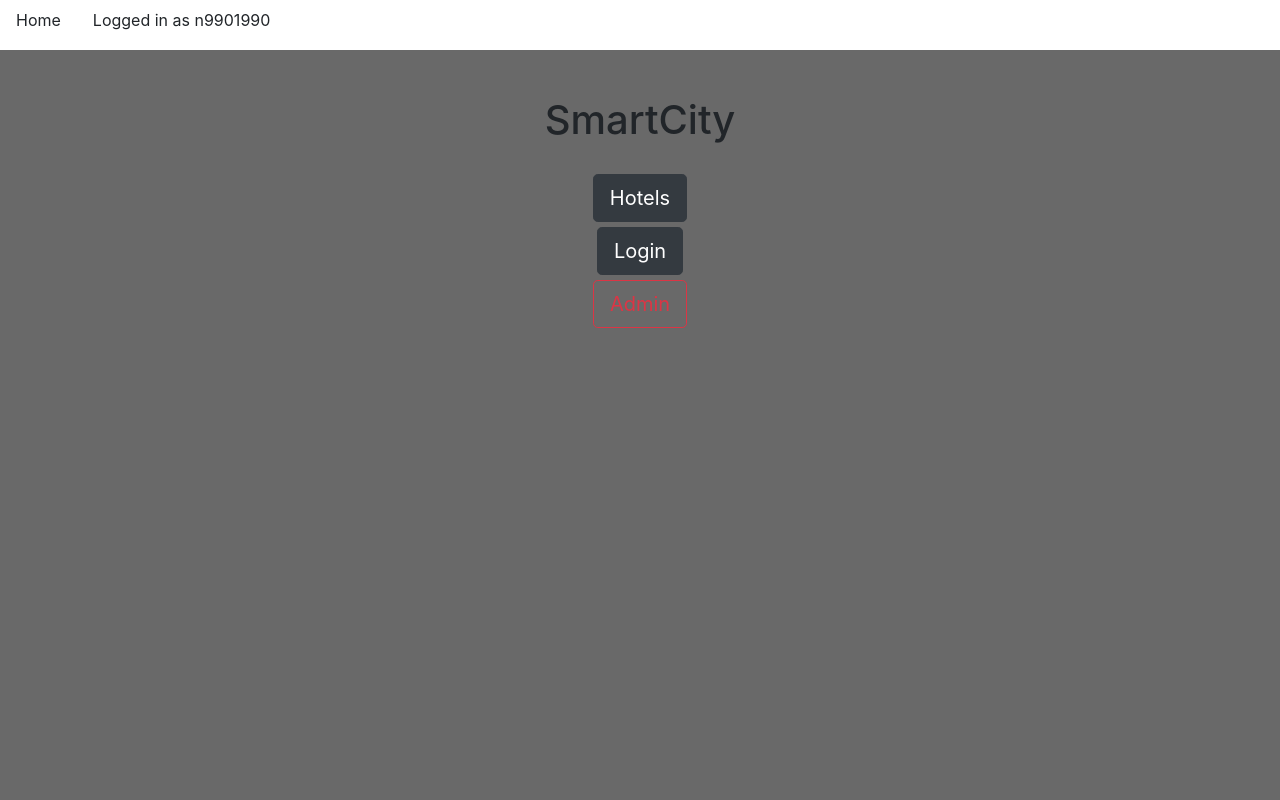
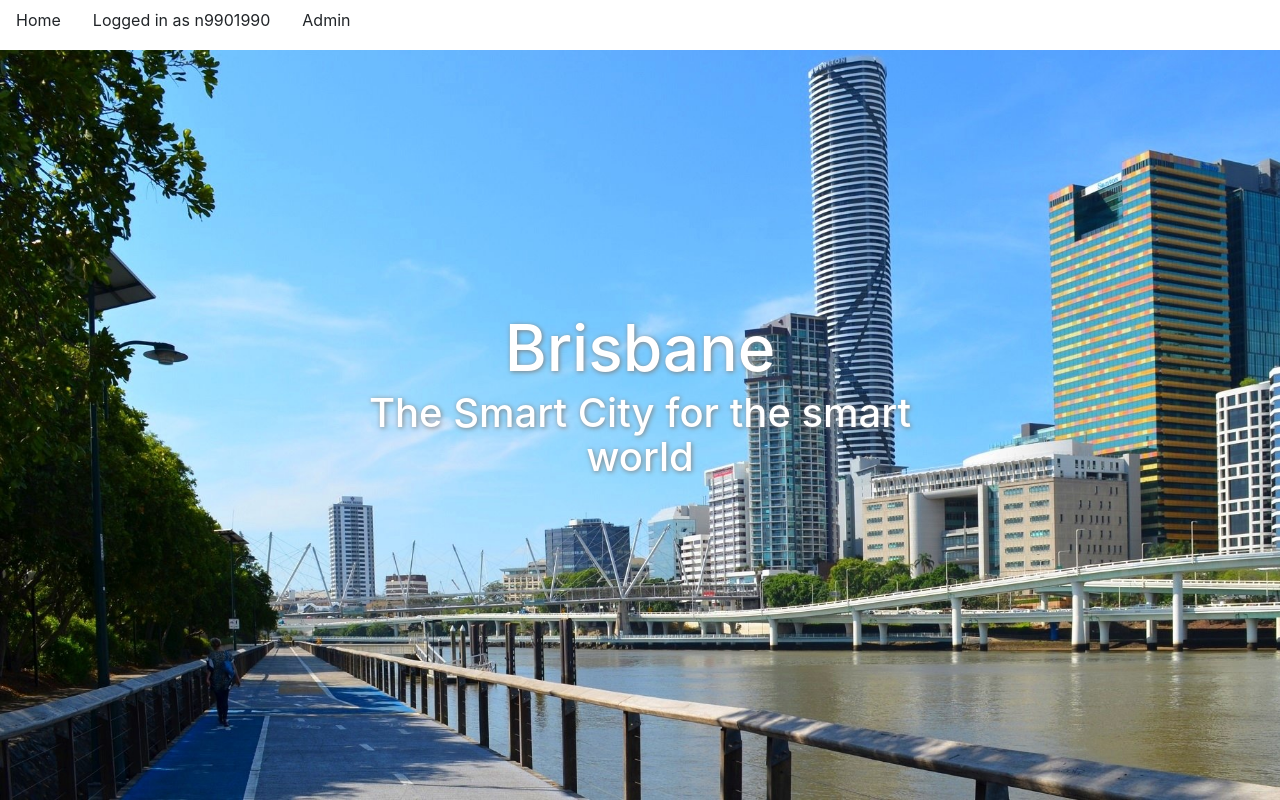
Before and after one commit to jiashengc/IFB299, a Django app: page / in a window 1280 px wide. Run offline with Django 3.2, Linux system fonts and the light colour scheme; a user stored in the database is signed in; parts of the project's set-up code (start-up, migrations or seed data) failed here and were passed over; some libraries are stand-ins or nearby versions.

Commit message:
Made the front-page look nice

```diff
--- a/smartcity/static/nav.css
+++ b/smartcity/static/nav.css
@@ -4,6 +4,7 @@
 }
 
 .navigation {
+    z-index: 10;
     background-color: white;
-    min-height: 50px;
+    height: 50px;
 }
--- a/smartcity/static/style.css
+++ b/smartcity/static/style.css
@@ -1,7 +1,42 @@
-body {background-color: DimGray;}
+body {
+    background-color: DimGray;
+}
 
-br {display: block;
-    margin: 10px 0;}
+br {
+    display: block;
+    margin: 10px 0;
+}
 
 br5 {display: block;
-     margin: 5px 0;}
+     margin: 5px 0;
+}
+
+.splash {
+    z-index: 1;
+    background: url("/static/images/brisbane.jpg");
+    background-size: cover;
+    position: absolute;
+    top: 50px;
+    right: 0; bottom: 0; left: 0;
+}
+
+.splash-text {
+    color: white;
+    text-shadow: 1px 1px 5px grey;
+    position: absolute;
+    top: 0;
+    bottom: 0;
+    left: 0;
+    right: 0;
+    width: 50%;
+    height: 30%;
+    margin: auto;
+}
+
+.splash-text h1 {
+    font-size: 64px;
+}
+
+.splash-text h2 {
+    font-size: 40px;
+}
--- a/smartcity/templates/index.html
+++ b/smartcity/templates/index.html
@@ -9,12 +9,14 @@
     <link rel="stylesheet" href="{% static 'style.css' %}" type="text/css">
 </head>
 
-<center>
-  <br><br>
-  <h1>SmartCity</h1><br>
-  <button type="button" onclick="location.href = 'hotel';" class="btn btn-dark btn-lg" >Hotels</button><br5><button type="button" onclick="location.href = 'login';" class="btn btn-dark btn-lg" >Login</button><br5>
-  <button type="button" onclick="location.href = 'admin';" class="btn btn-outline-danger btn-lg">Admin</button><br5>
-</center>
+<div class="splash">
+    <center>
+        <span class="splash-text">
+            <h1>Brisbane</h1>
+            <h2>The Smart City for the smart world</h2>
+        </span>
+    </center>
+</div>
 
 </html>
 
--- a/smartcity/templates/navigation/nav.html
+++ b/smartcity/templates/navigation/nav.html
@@ -30,11 +30,13 @@
                     <a class="nav-link" href="#">Log In</a>
                 </li>
             {% endif %}
+            <li class="nav-item">
+                <a class="nav-link" onclick="location.href = 'admin';">Admin</a>
+            </li>
         </ul>
     </div>
 
-    <div class="container">
-
+    <div class="container-fluid">
         {% block content %}
         {% endblock %}
     </div>
```
Also changed, not shown: smartcity/static/images/brisbane.jpg (added).
